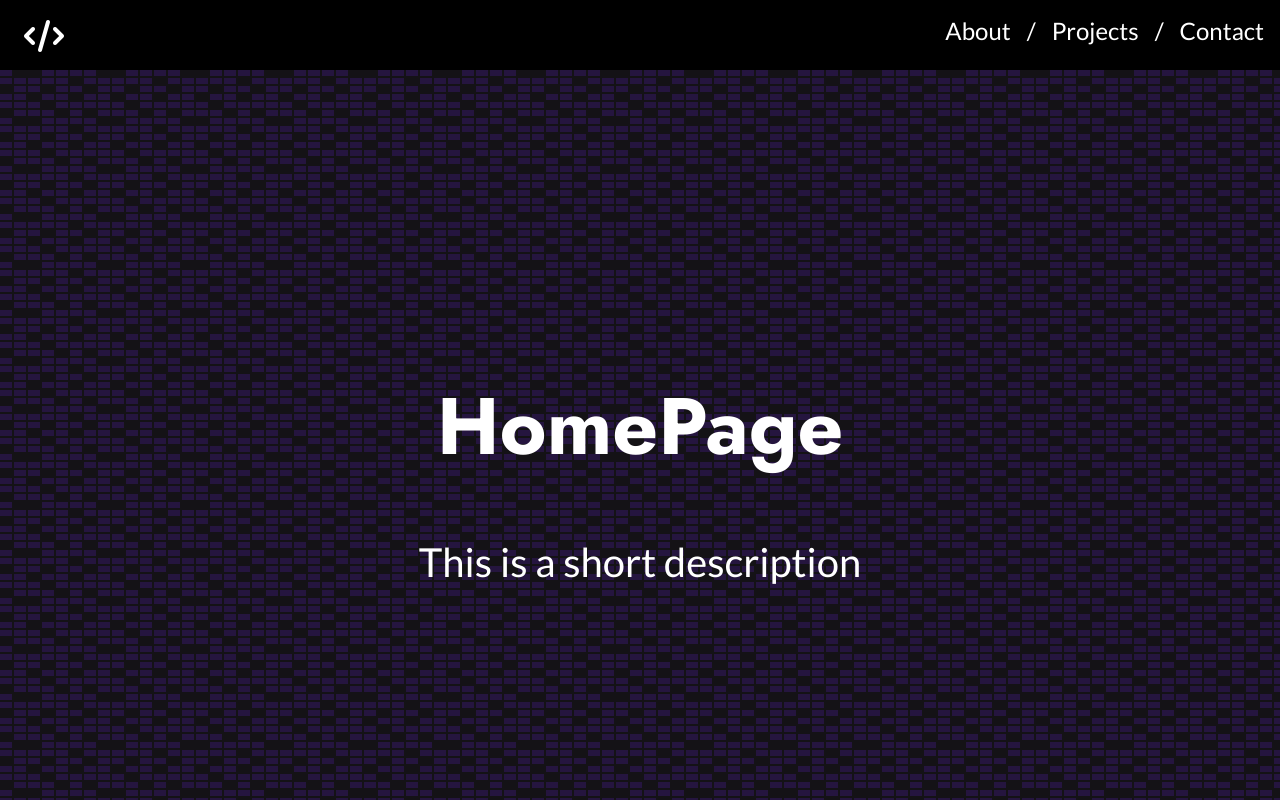
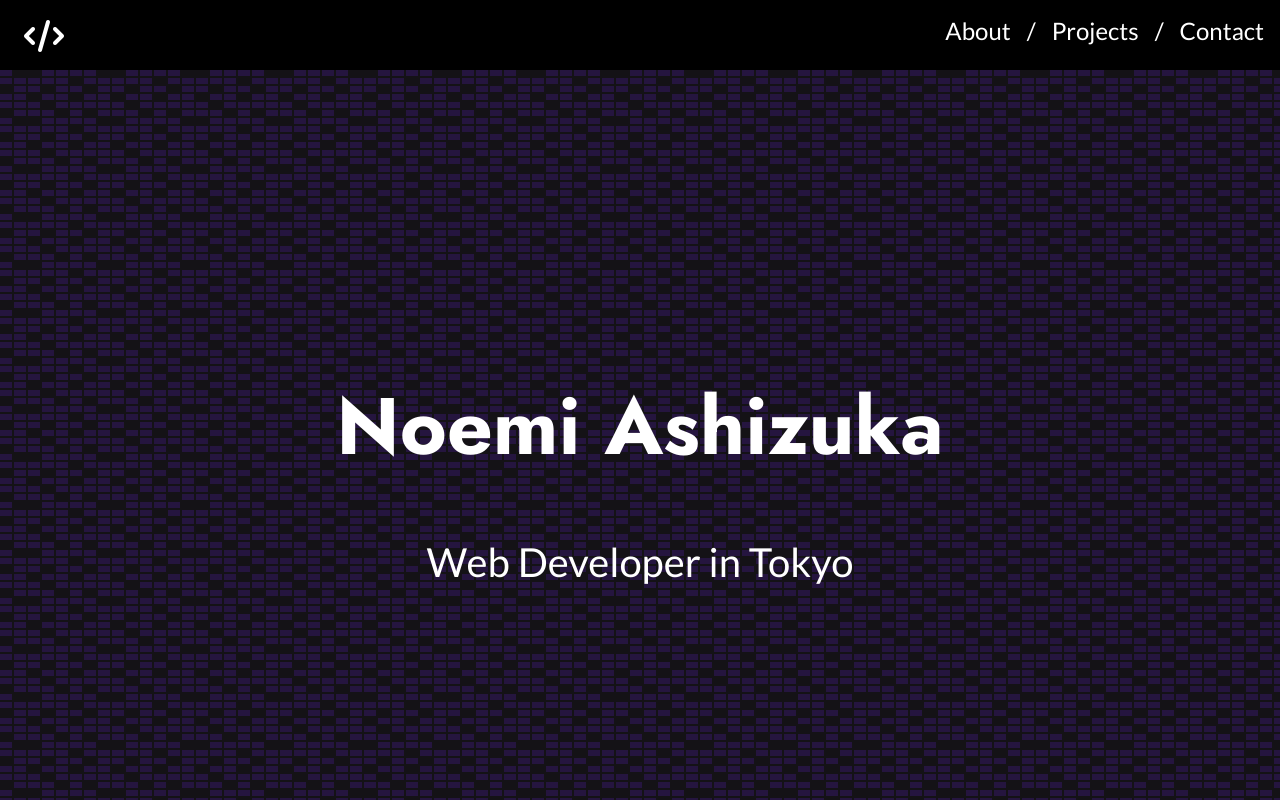
Before and after one commit to noemi-ashizuka/react-portfolio-site, a React (Create React App) app: page / in a window 1280 px wide. Shown: the top 800 px of the page. Built offline with nearby package versions, Linux system fonts and the light colour scheme.

Commit message:
changed homepage title

```diff
--- a/src/components/banner.jsx
+++ b/src/components/banner.jsx
@@ -5,8 +5,8 @@ import '../assets/stylesheets/banner.scss';
 const Banner = () => (
   <div className="banner">
     <div className="banner-text">
-      <h1>HomePage</h1>
-      <p>This is a short description</p>
+      <h1>Noemi Ashizuka</h1>
+      <p>Web Developer in Tokyo</p>
     </div>
   </div>
 )
--- a/src/data/about-data.js
+++ b/src/data/about-data.js
@@ -3,7 +3,7 @@ const ABOUT_DATA = [
     id: 1,
     title: "About Noemi",
     imageUrl: "https://res.cloudinary.com/dtewjoisz/image/upload/v1590139080/projects/about/noemi_orpg03.png",
-    groupPhotoUrl: "https://res.cloudinary.com/dtewjoisz/image/upload/v1590627101/projects/about/IMG_7003_cqdaog.jpg",
+    groupPhotoUrl: "https://res.cloudinary.com/dtewjoisz/image/upload/v1590628233/projects/about/IMG_7004_x12op8.jpg",
     contactPhotoUrl: "https://res.cloudinary.com/dtewjoisz/image/upload/v1590627123/projects/about/noemipic_mk5j5c.jpg",
     myStory: ["Hello, my name is Salvina Noemi, or just Noemi. I am an Italian web developer.",
       "In my 20s I left Italy to live first in London and then in Tokyo. I have been living in Tokyo for 3 years.",
```
